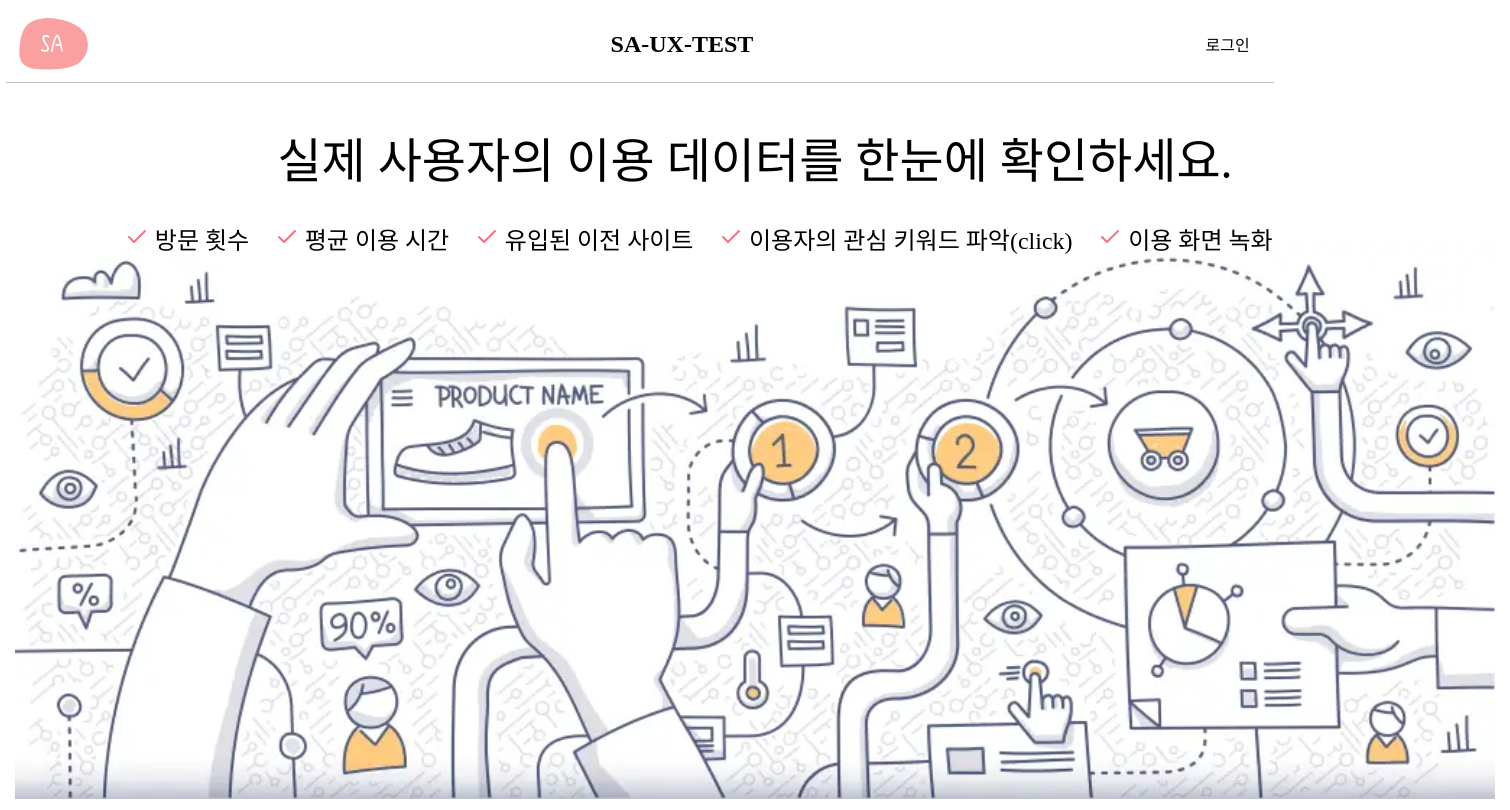
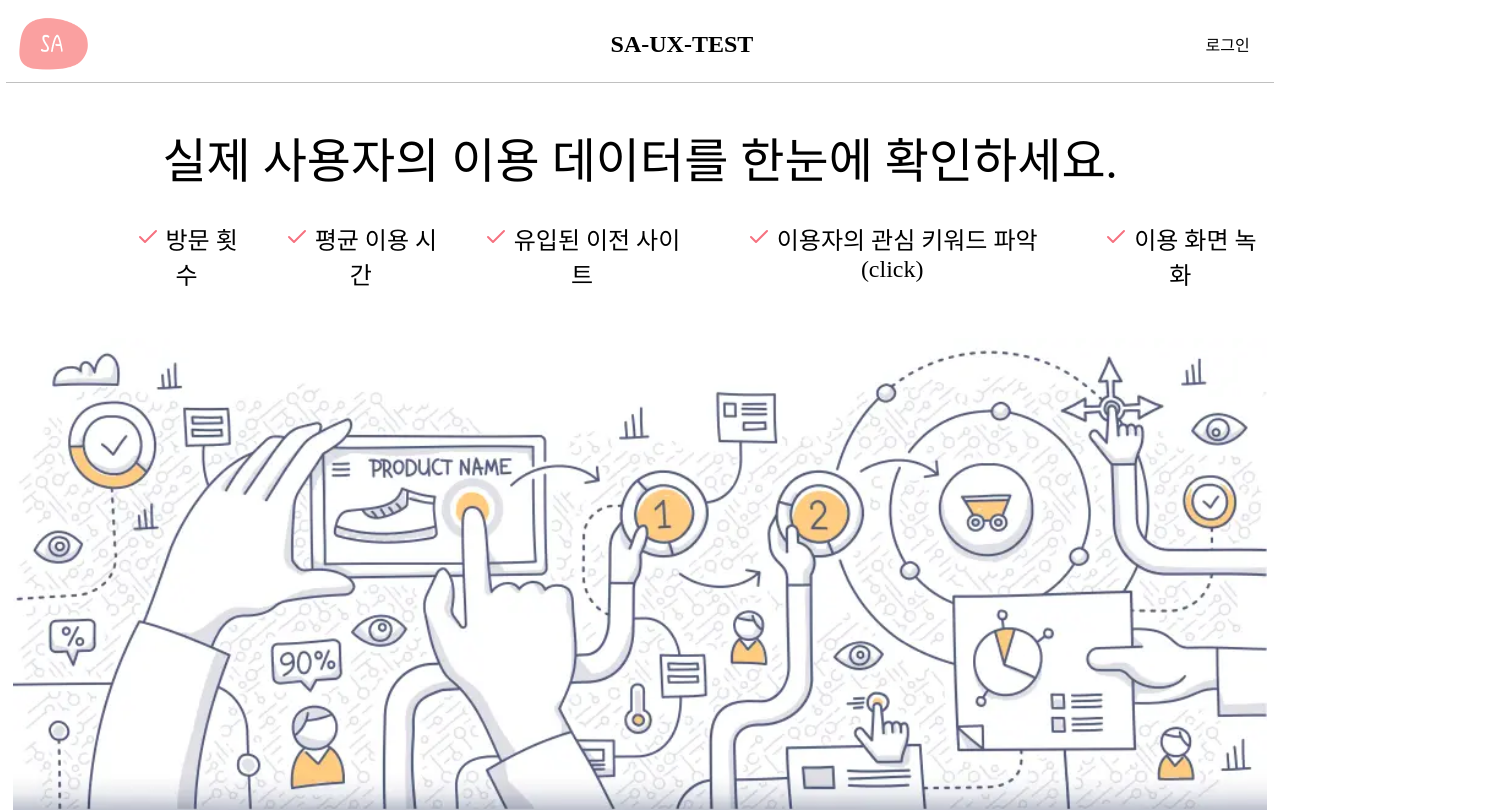
Before and after one commit to comtlee/sa-ux-test-client, a React (Create React App) app: page / in a window 1280 px wide. Shown: the whole page, 1510 px wide, since content can reach past the window. Built offline with nearby package versions, Linux system fonts and the light colour scheme; no server answers; a web font is replaced by a local one.

Commit message:
♻️Refactor: 메인화면 크기 수정

```diff
--- a/src/components/Main/Content.js
+++ b/src/components/Main/Content.js
@@ -32,8 +32,8 @@ const Wrapper = styled.div`
   display: flex;
   flex-direction: column;
   text-align: center;
-  width: 1510px;
-  height: 710px;
+  width: 100%;
+  height: 100%;
   background-image: url("/images/ux-test.png");
   background-repeat: no-repeat;
   background-position: bottom;
--- a/src/pages/Main.js
+++ b/src/pages/Main.js
@@ -1,14 +1,20 @@
 import React from "react";
 import Header from "../components/Header/Header";
 import Content from "../components/Main/Content";
+import styled from "styled-components";
 
 const Main = () => {
   return (
-    <>
+    <Wrapper>
       <Header />
       <Content />
-    </>
+    </Wrapper>
   );
 };
 
+const Wrapper = styled.div`
+  width: 100%;
+  height: 90vmin;
+`;
+
 export default Main;
```
